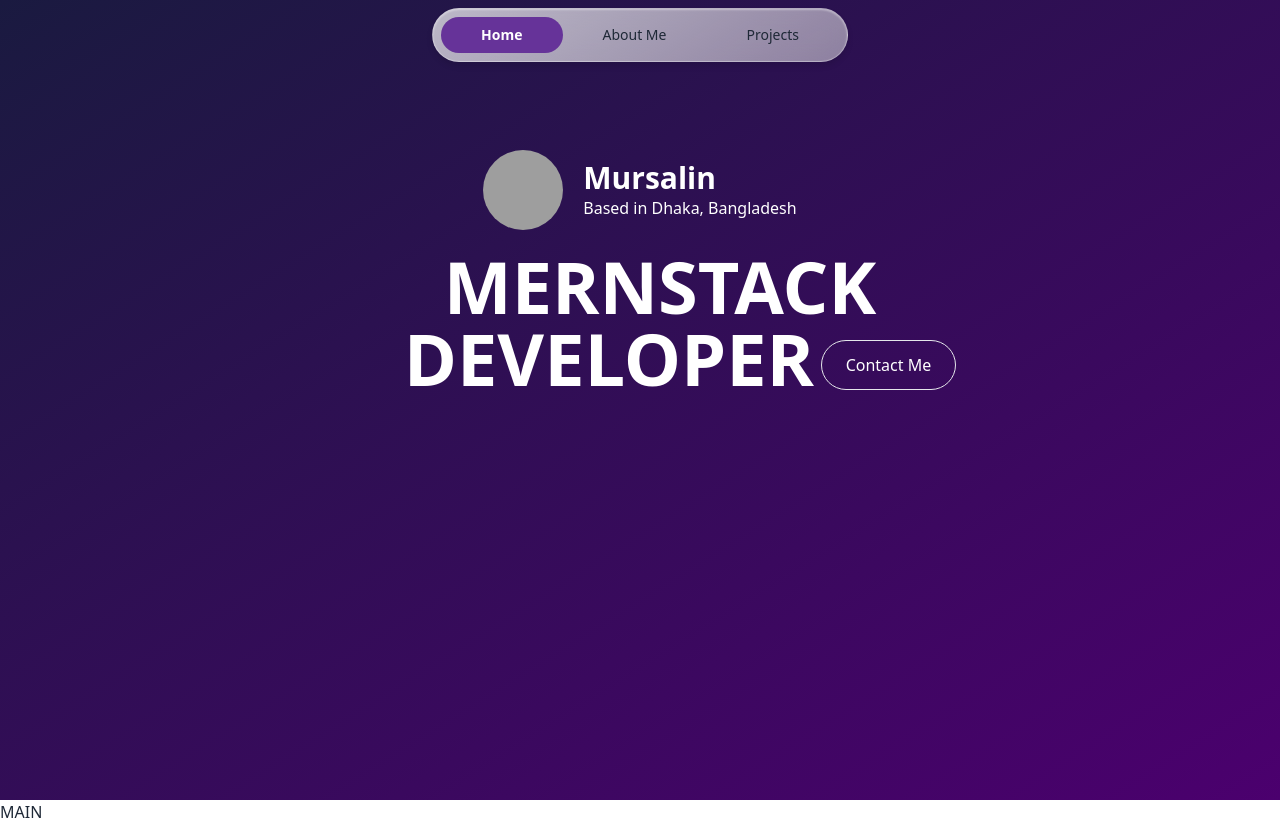
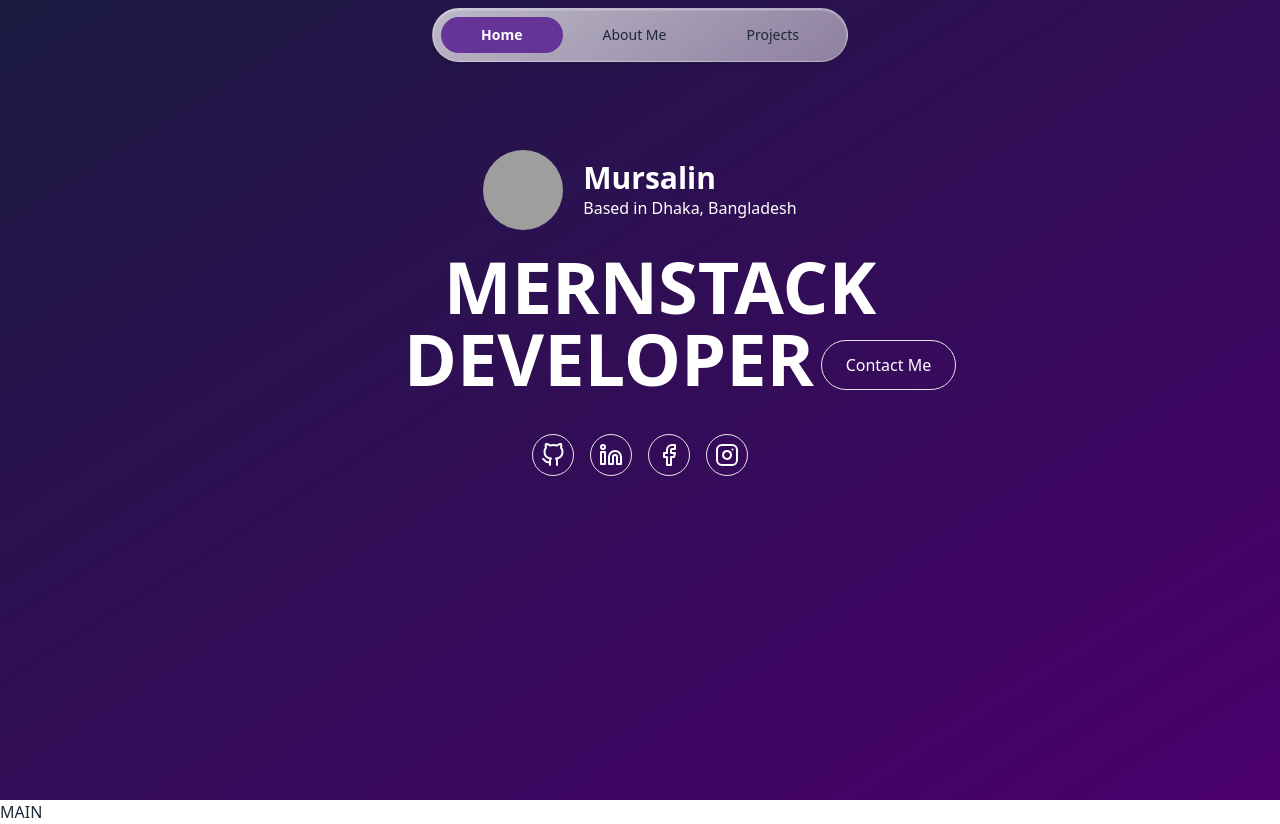
Before and after one commit to MursalinDevOps/mn-dev-portfolio, a React (Vite) app: page / in a window 1280 px wide. Built offline with nearby package versions, Linux system fonts and the light colour scheme; grey boxes are pictures that could not be loaded.

Commit message:
hero icons added

```diff
--- a/package.json
+++ b/package.json
@@ -14,6 +14,7 @@
     "match-sorter": "^8.0.0",
     "react": "^18.3.1",
     "react-dom": "^18.3.1",
+    "react-icons": "^5.3.0",
     "react-router-dom": "^6.28.0",
     "sort-by": "^1.2.0"
   },
--- a/src/components/Hero/Hero.jsx
+++ b/src/components/Hero/Hero.jsx
@@ -1,11 +1,15 @@
+import { FiFacebook, FiGithub, FiInstagram, FiLinkedin } from "react-icons/fi";
+
 const Hero = () => {
   return (
     <div className="flex flex-col justify-center items-center items-center my-20 ">
-
       <div className="space-y-5">
         <div className="flex items-center justify-center gap-5">
           <div>
-                <img className="w-20 h-20 rounded-full" src="https://i.ibb.co.com/0Xm4kRR/IMG-20240109-204149.jpg" />
+            <img
+              className="w-20 h-20 rounded-full"
+              src="https://i.ibb.co.com/0Xm4kRR/IMG-20240109-204149.jpg"
+            />
           </div>
           <div className="">
             <h3 className="text-3xl font-semibold">Mursalin</h3>
@@ -13,10 +17,41 @@ const Hero = () => {
           </div>
         </div>
         <div className="relative">
-            <h1 className="text-7xl font-semibold "><span className="pl-10"> MERNSTACK</span> <br />
-            DEVELOPER </h1>
-            <button className=" border py-3 px-6 text-white absolute bottom-1 -right-20 rounded-full">Contact Me</button>
+          <h1 className="text-7xl font-semibold ">
+            <span className="pl-10"> MERNSTACK</span> <br />
+            DEVELOPER{" "}
+          </h1>
+          <button className=" border py-3 px-6 text-white absolute bottom-1 -right-20 rounded-full">
+            Contact Me
+          </button>
         </div>
+      </div>
+      {/* social icons */}
+      <div className="mt-10 flex gap-4">
+        <a
+          href="https://github.com/MursalinDevOps"
+          className="text-2xl border rounded-full p-2"
+        >
+          <FiGithub></FiGithub>
+        </a>
+        <a
+          href="https://www.linkedin.com/in/md-mursalin-751880288/"
+          className="text-2xl border rounded-full p-2"
+        >
+          <FiLinkedin></FiLinkedin>
+        </a>
+        <a
+          href="https://www.facebook.com/mn.mursalin.177308"
+          className="text-2xl border rounded-full p-2"
+        >
+          <FiFacebook></FiFacebook>
+        </a>
+        <a
+          href="https://www.instagram.com/mn_mursalin/"
+          className="text-2xl border rounded-full p-2"
+        >
+          <FiInstagram></FiInstagram>
+        </a>
       </div>
     </div>
   );
```
Also changed, not shown: 1 other file (tests, documents, lock files or other folders). Lines whose indentation alone changed are shown as unchanged.
